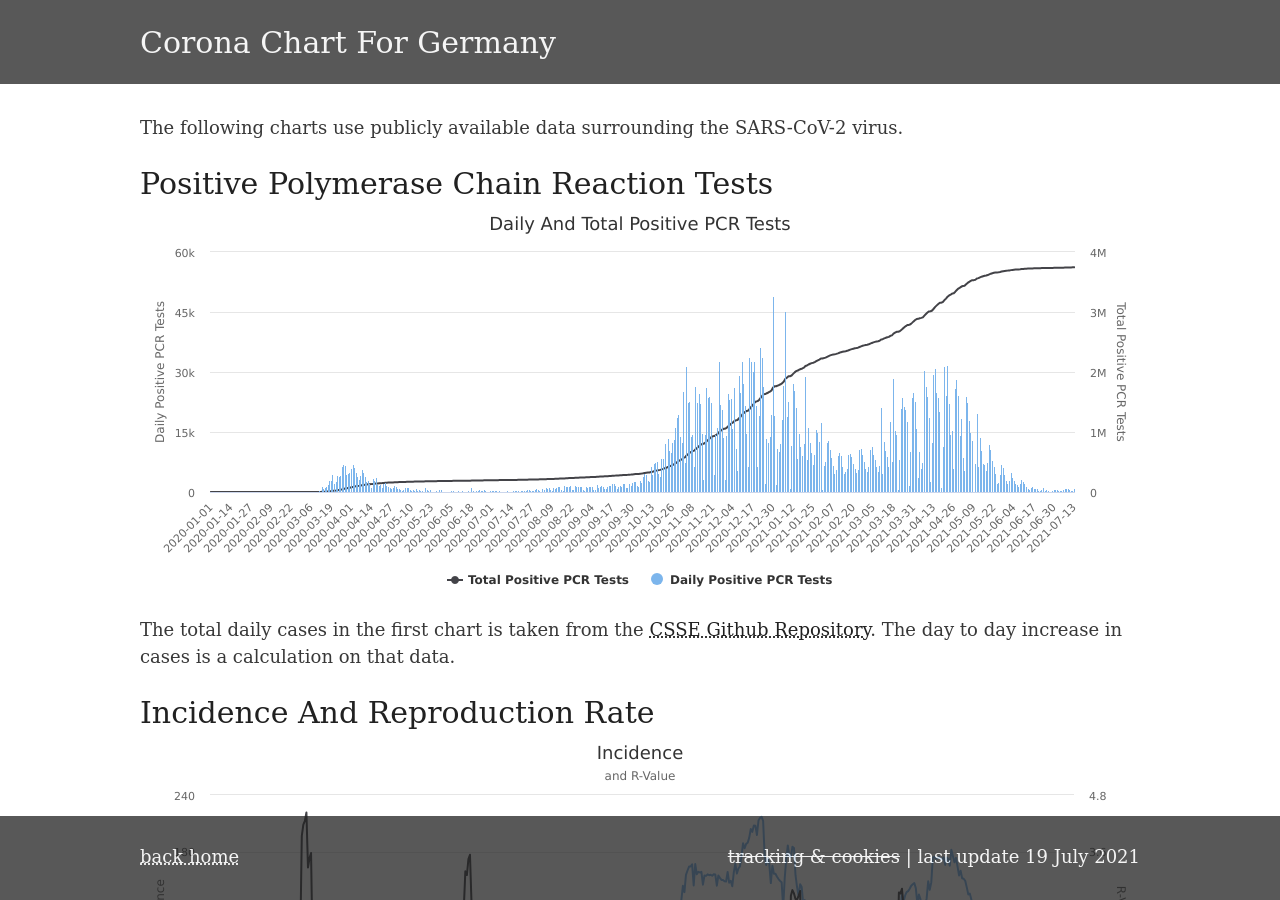
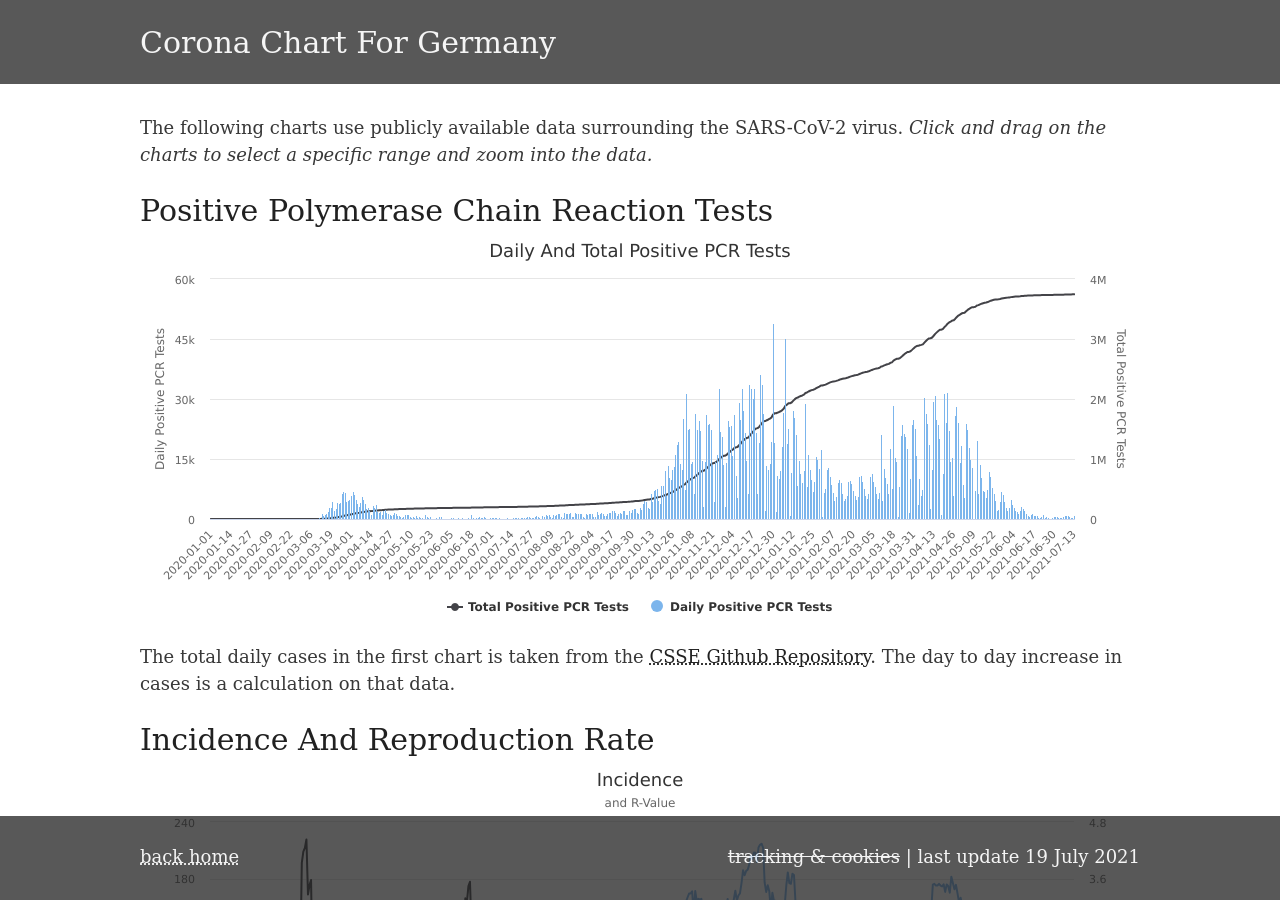
Before and after one commit to ZackDev/zackdev.github.io, a Jekyll site: the page built from _posts/2020-03-24-corona-chart-for-germany.md, in a window 1280 px wide and 900 px high. Built offline with Jekyll 4.4.1, drawn with Linux system fonts in a browser that asks for light colours; some of the changed lines change nothing that is shown.

Commit message:
configured highcharts being zoomable due to increasing data

```diff
--- a/_posts/2020-03-24-corona-chart-for-germany.md
+++ b/_posts/2020-03-24-corona-chart-for-germany.md
@@ -5,7 +5,7 @@
 published: true
 archived: false
 ---
-The following charts use publicly available data surrounding the SARS-CoV-2 virus.
+The following charts use publicly available data surrounding the SARS-CoV-2 virus. *Click and drag on the charts to select a specific range and zoom into the data.*
 
 # Positive Polymerase Chain Reaction Tests
 
--- a/assets/js/corona.js
+++ b/assets/js/corona.js
@@ -174,7 +174,8 @@
 function draw_daily_cases_chart(data_obj) {
   var daily_cases_chart = Highcharts.chart('chart_corona_cases_germany', {
     chart: {
-      type: 'column'
+      type: 'column',
+      zoomType: 'x'
     },
     title: {
       text: 'Daily And Total Positive PCR Tests'
@@ -217,7 +218,8 @@
 function draw_additional_chart(data_obj) {
   var incidence_chart = Highcharts.chart('chart_corona_additional_germany', {
     chart: {
-      type: 'line'
+      type: 'line',
+      zoomType: 'x'
     },
     title: {
       text: 'Incidence'
@@ -309,9 +311,10 @@
 }
 
 function draw_daily_vaccinations_chart(data_obj) {
-  var weekly_tests_chart = Highcharts.chart('chart_corona_vaccinations_germany', {
+  var daily_vaccinations_chart = Highcharts.chart('chart_corona_vaccinations_germany', {
     chart: {
-      type: 'column'
+      type: 'column',
+      zoomType: 'x'
     },
     title: {
       text: 'Daily And Total Vaccinations'
```
